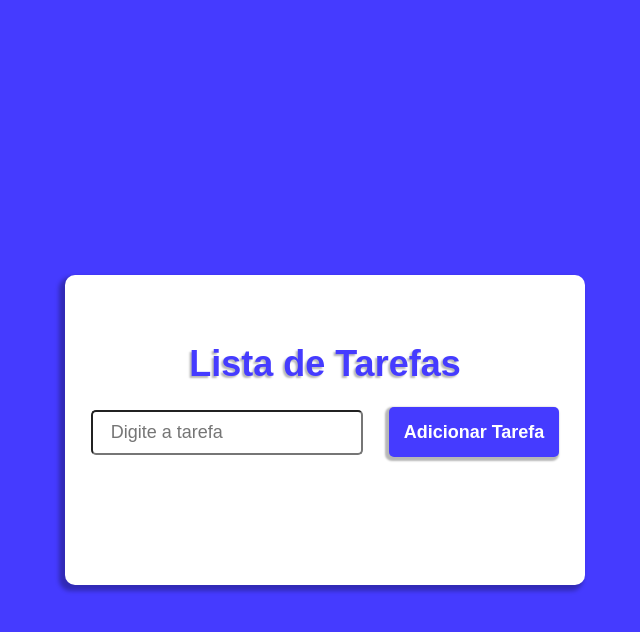
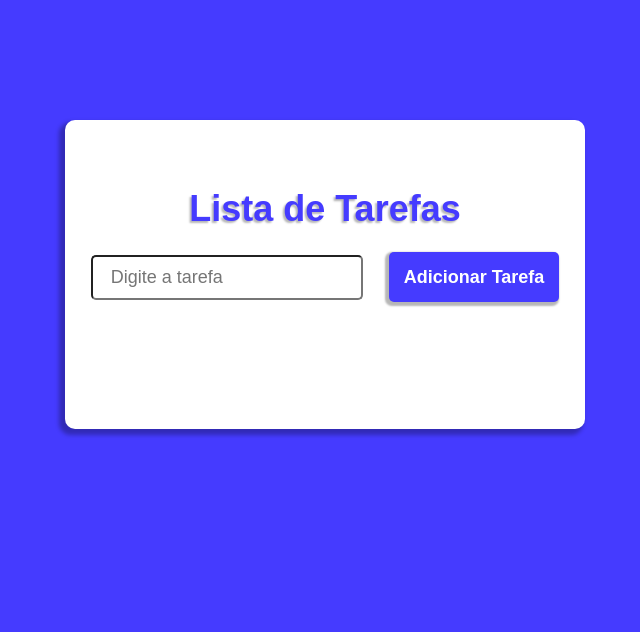
Before and after one commit to GabrielSgaria/listaDeTarefas, a plain HTML site: page index.html in a window 1280 px wide. Shown: the whole page, without its empty margins (315-955 px from the left). Drawn offline with Linux system fonts and the light colour scheme.

Commit message:
Atualização no scroll

```diff
--- a/assets/css/style.css
+++ b/assets/css/style.css
@@ -22,10 +22,11 @@ body {
     display: flex;
     align-items: center;
     justify-content: center;
-    height: 100vh;
+    height: 100%;
 }
 .container {
     max-width: 1600px;
+    height: 100%;
     margin: 50px auto;
     padding: 20px;
 }
@@ -34,7 +35,8 @@ body {
     background: var(--second-color);
     border-radius: 10px;
     box-shadow: -4px 4px 4px 2px rgba(0, 0, 0, 0.288);
-    margin-top: 60px;
+    margin-top: 50px;
+    margin-bottom: 50px;
 }
 h1 {
     color: var(--primary-color);
--- a/index.html
+++ b/index.html
@@ -7,7 +7,6 @@
     <title>Lista de Tarefas</title>
     <link rel="stylesheet" href="assets/css/style.css">
     <script src="assets/js/script.js" defer></script>
-
 </head>
 
 <body>
@@ -15,7 +14,7 @@
     <section class="container">
         <div class="wrapper">
             <h1>Lista de Tarefas</h1>
-            <div class="wrapperTask">
+            <div class="wrapperTask" id="wrapperTask">
                 <div class="addTask">
                     <input class="task" name="task" placeholder="Digite a tarefa">
                     <button type="button" id="addTaskButton" title="Adicionar Tarefa">Adicionar Tarefa</button>
```
